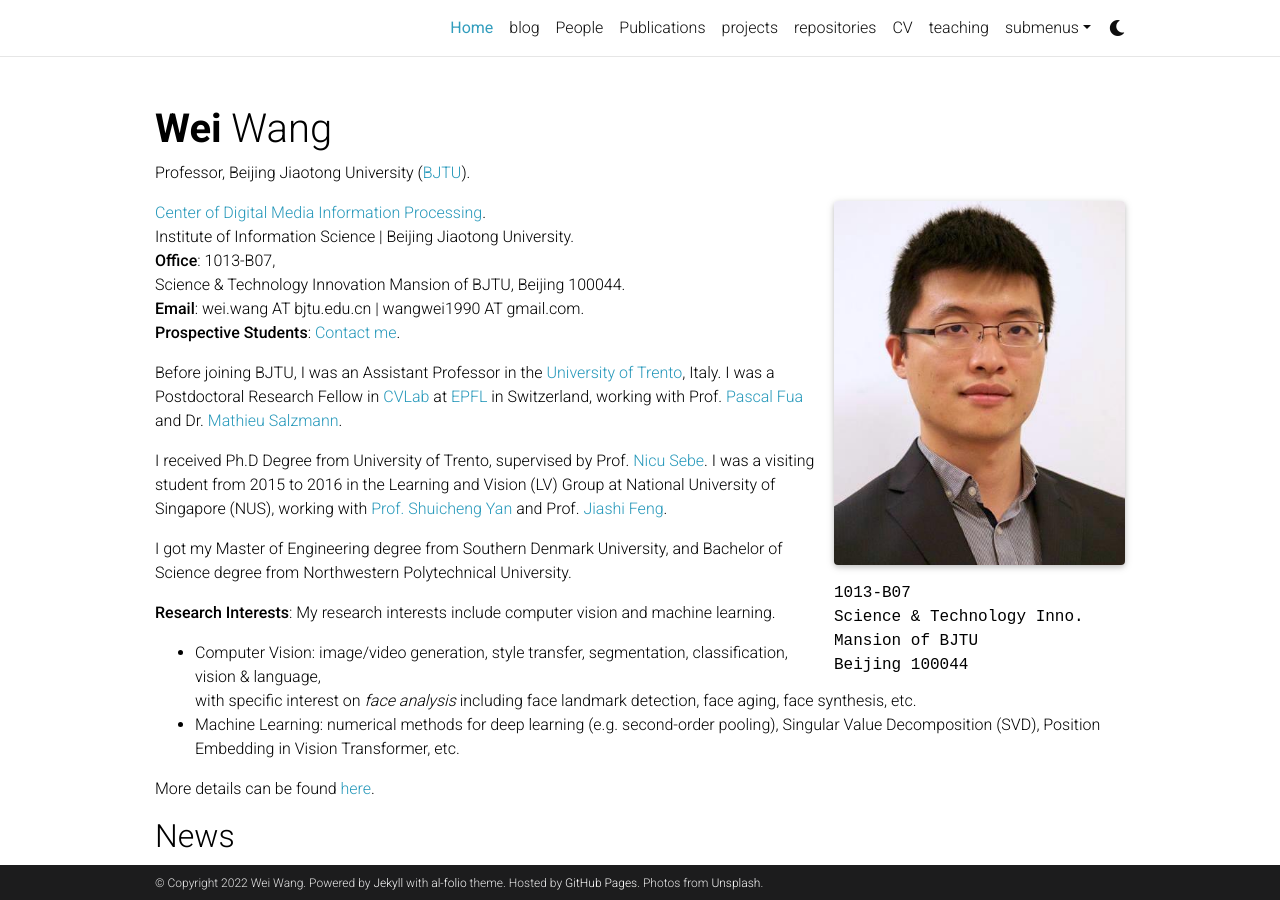
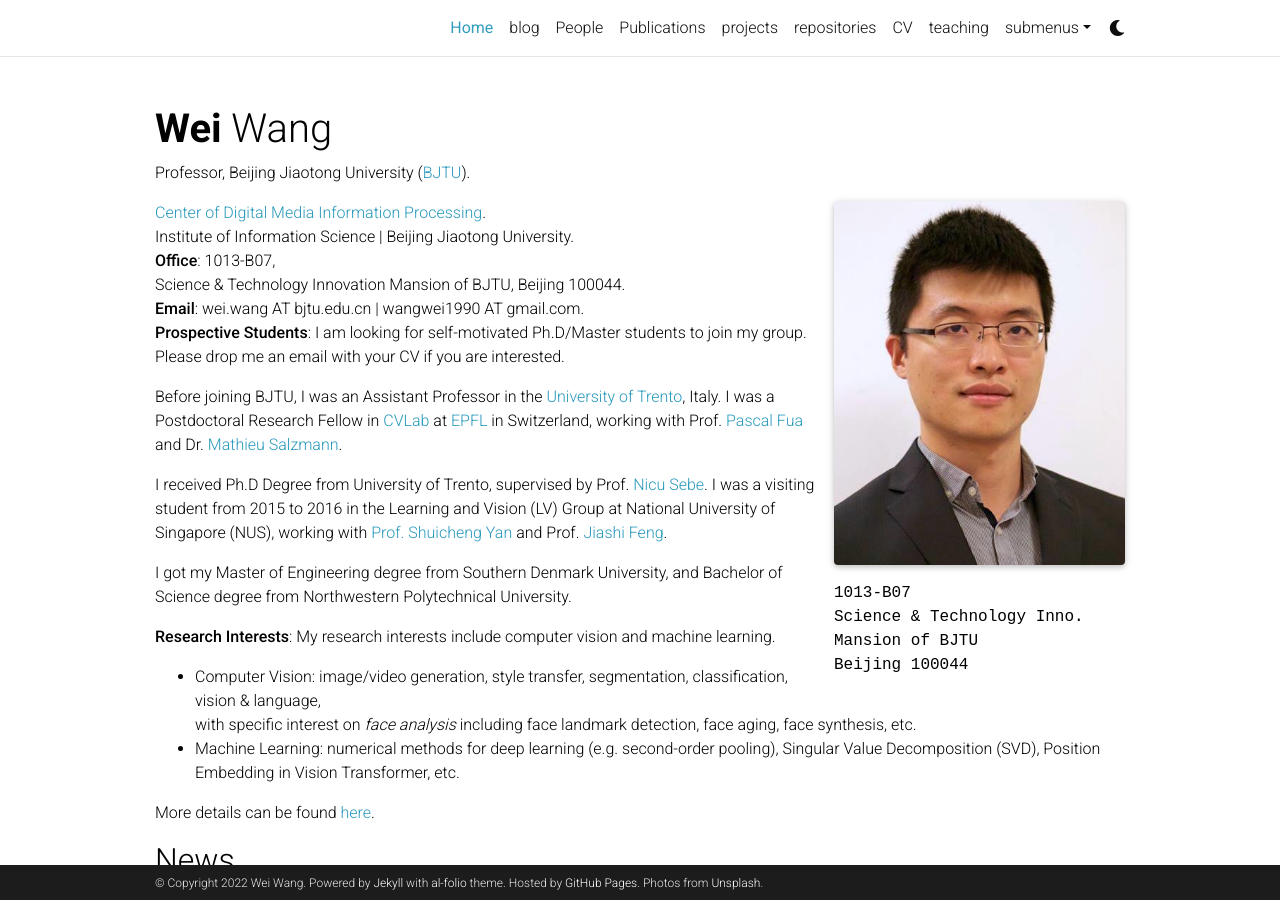
Before and after one commit to WeiWangTrento/WeiWangTrento.github.io, a Jekyll site: the page built from _pages/about.md, in a window 1280 px wide and 900 px high. Built offline with Jekyll 4.4.1, drawn with Linux system fonts in a browser that asks for light colours; full-size pictures stand in for the smaller copies a plugin makes; emoji names are drawn with the system emoji font; comment, search, counter and statistics services are not loaded; a style sheet for code colours, icons or effects is not loaded.

Commit message:
Update about.md

```diff
--- a/_pages/about.md
+++ b/_pages/about.md
@@ -22,7 +22,7 @@ Institute of Information Science | Beijing Jiaotong University. <br />
 **Office**: 1013-B07, <br />
 Science & Technology Innovation Mansion of BJTU, Beijing 100044. <br />
 **Email**: wei.wang AT bjtu.edu.cn | wangwei1990 AT gmail.com. <br />
-**Prospective Students**: [Contact me](/publications/).
+**Prospective Students**: I am looking for self-motivated Ph.D/Master students to join my group. Please drop me an email with your CV if you are interested.
 
 Before joining BJTU, I was an Assistant Professor in the [University of Trento](https://www.unitn.it/en), Italy.
 I was a Postdoctoral Research Fellow in [CVLab](https://cvlab.epfl.ch/) at [EPFL](https://www.epfl.ch/en/) in Switzerland, working with Prof. [Pascal Fua](https://people.epfl.ch/cgi-bin/people?id=112366&op=bio&lang=en&cvlang=en) and Dr. [Mathieu Salzmann](https://people.epfl.ch/cgi-bin/people?id=119864&op=bio&lang=en&cvlang=en).
```
